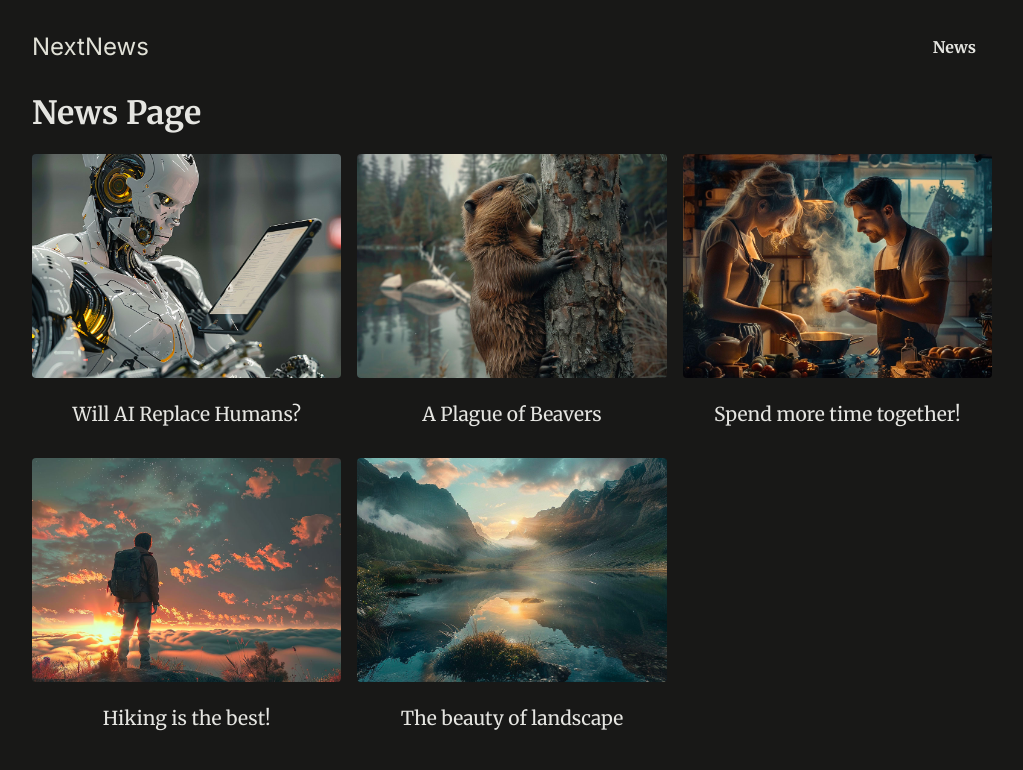
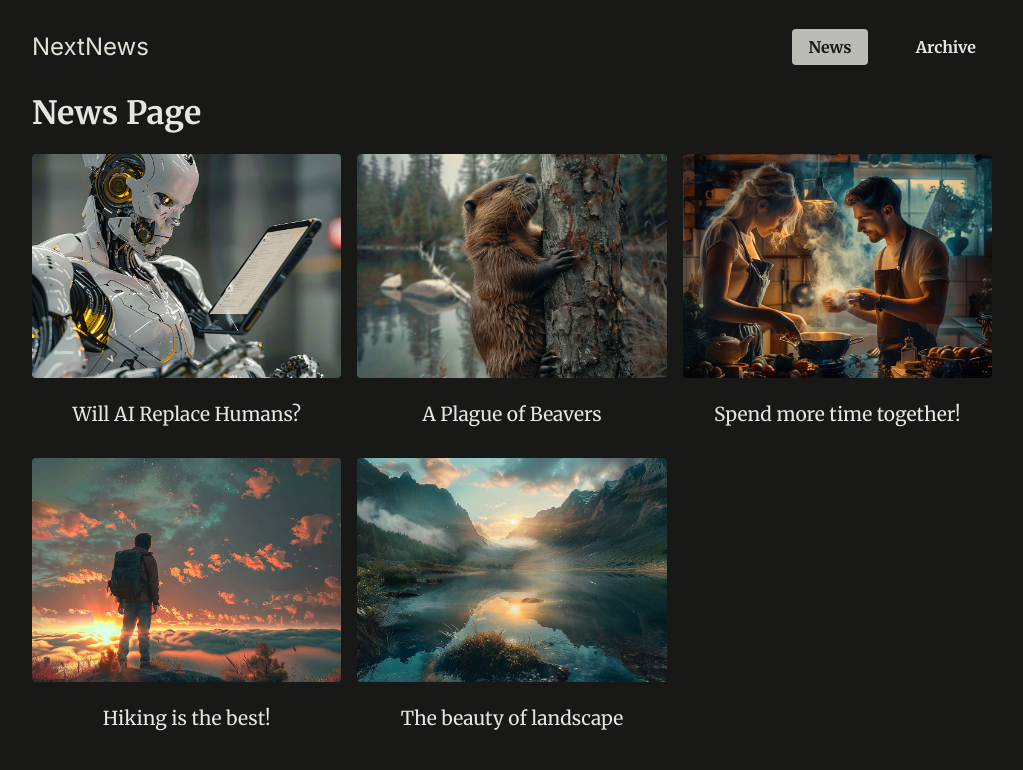
Before and after one commit to sailakshmy/nextNewsApp, a Next.js app: page /news in a window 1280 px wide. Shown: the top 770 px of the page, without its empty margins (128-1151 px from the left). Built offline with nearby package versions, Linux system fonts and the light colour scheme.

Commit message:
Updated the code to identify the active link

```diff
--- a/components/MainHeader/MainHeader.js
+++ b/components/MainHeader/MainHeader.js
@@ -1,4 +1,5 @@
 import Link from "next/link";
+import NavLink from "../NavLink/NavLink";
 
 export default function MainHeader() {
   return (
@@ -9,7 +10,10 @@ export default function MainHeader() {
       <nav>
         <ul>
           <li>
-            <Link href="/news">News</Link>
+            <NavLink href="news">News</NavLink>
+          </li>
+          <li>
+            <NavLink href="archive">Archive</NavLink>
           </li>
         </ul>
       </nav>
--- /dev/null
+++ b/components/NavLink/NavLink.js
@@ -0,0 +1,17 @@
+"use client";
+import Link from "next/link";
+import { usePathname } from "next/navigation";
+
+const NavLink = ({ href, children }) => {
+  const path = usePathname();
+  return (
+    <Link
+      href={`/${href}`}
+      className={path.startsWith(`/${href}`) ? "active" : undefined}
+    >
+      {children}
+    </Link>
+  );
+};
+
+export default NavLink;
```
